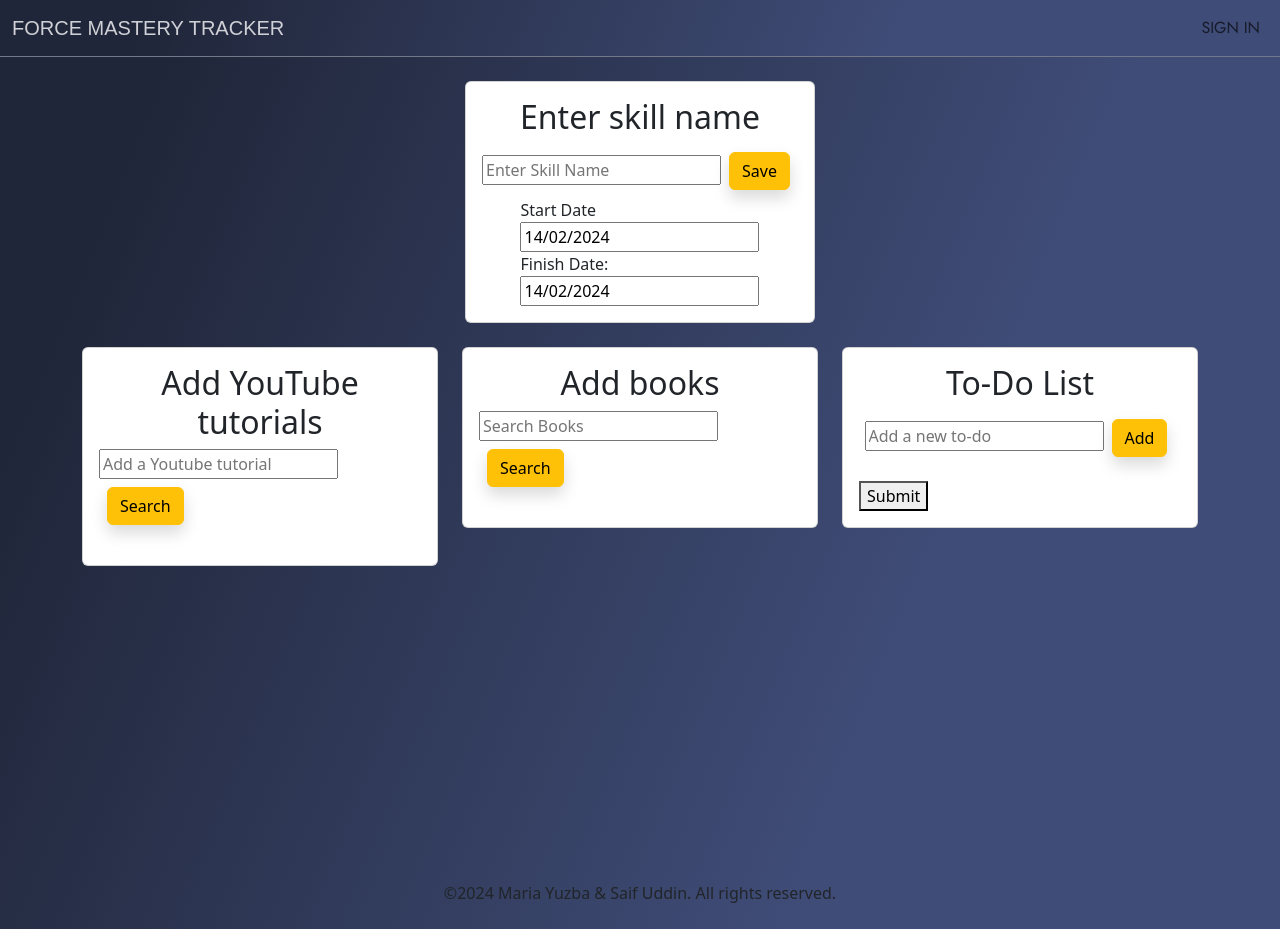
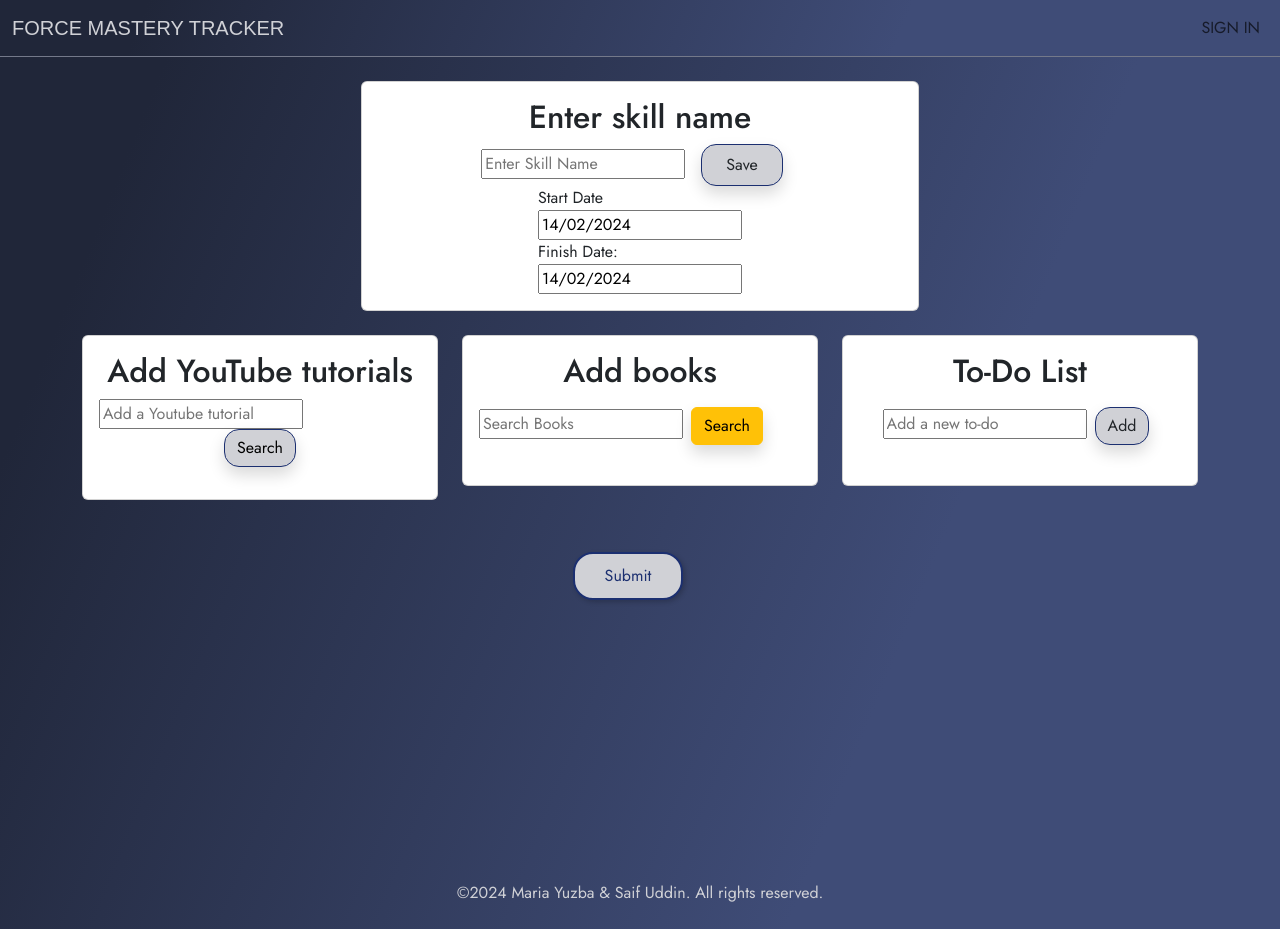
Before and after one commit to yuzbamaria/pet-adopt, a React (Vite) app: page /CreateSkill in a window 1280 px wide. Built offline with nearby package versions, Linux system fonts and the light colour scheme; a web font is replaced by a local one.

Commit message:
updated search buttons styles, footer text color, font for body

```diff
--- a/src/App.css
+++ b/src/App.css
@@ -6,7 +6,3 @@
     justify-content: space-between;
     align-items: center;
 } */
-
-body {
-    background: linear-gradient(112.1deg, rgb(32, 38, 57) 11.4%, rgb(63, 76, 119) 70.2%);
-}
--- a/src/components/Footer/index.jsx
+++ b/src/components/Footer/index.jsx
@@ -1,13 +1,4 @@
 import React from "react";
-
-// function Footer(props) {
-//     return(<footer>
-//         Footer
-//     </footer>)
-// }
-
-// export default Footer
-
 
 const currentYear = new Date().getFullYear();
 
@@ -15,7 +6,7 @@ function Footer() {
   return (
 
     <footer className="footer text-center d-flex justify-content-center align-items-center pb-2">
-      <p><span id="current-year">©</span>
+      <p className="custom-footer" style={{ color: "rgb(208, 209, 214)" }}><span id="current-year">©</span>
       {currentYear} Maria Yuzba & Saif Uddin. All rights reserved.
       </p>
     </footer>
--- a/src/components/SkillNameInput/index.jsx
+++ b/src/components/SkillNameInput/index.jsx
@@ -51,7 +51,7 @@ const SkillNameInput = () => {
                 value={skillName}
                 onChange={handleChange}
                 />
-                <button className='btn btn-warning shadow m-2 pr-3 pl-3' type="submit">Save</button>
+                <button className='btn search-btn shadow mx-3 px-4 py-2' type="submit">Save</button>
             </div>
           </form>
           {/* Display error message if input is empty */}
--- a/src/components/ToDoList/index.jsx
+++ b/src/components/ToDoList/index.jsx
@@ -84,7 +84,7 @@ function ToDoList() {
             placeholder="Add a new to-do"
             />
             {/* Button for submitting the form */}
-            <button className='btn btn-warning shadow m-2' type="submit">Add</button>
+            <button className='btn search-btn shadow m-2' type="submit">Add</button>
             {/* <button className='btn btn-warning shadow m-2' onClick={searchBooks}>Search</button> */}
         </form>
         {/* Render the list of to-do items */}
--- a/src/components/YoutubeAPIResult/index.jsx
+++ b/src/components/YoutubeAPIResult/index.jsx
@@ -87,7 +87,9 @@ function YoutubeAPI() {
           placeholder="Add a Youtube tutorial"  // Placeholder text for the input field
         />
         {/* Button triggers the 'searchVideos' function when clicked */}
-        <button className='btn btn-warning shadow m-2 ' onClick={searchVideos}>Search</button>
+        <div className='text-center'>
+          <button className='btn btn-warning search-btn shadow' onClick={searchVideos}>Search</button>
+        </div>
       </div>
       {/* List of videos */}
       <ul>
--- a/src/index.css
+++ b/src/index.css
@@ -66,3 +66,8 @@ button:focus-visible {
     background-color: #f9f9f9;
   }
 } */
+
+body {
+  background: linear-gradient(112.1deg, rgb(32, 38, 57) 11.4%, rgb(63, 76, 119) 70.2%);
+  font-family: "Jost", sans-serif !important;
+}
--- a/src/pages/CreateSkill.jsx
+++ b/src/pages/CreateSkill.jsx
@@ -11,8 +11,8 @@ function CreateSkill() {
     const navigate = useNavigate();
     return(<div>
         <div className="container d-flex align-items-center flex-column min-vh-100">
-            <div className="row">
-                <div className="col">
+            {/* <div className="row"> */}
+                <div className="col-lg-6 col-md-9 col-sm-12">
                     <div className="card skill-card skill-name">
                         <div className="card-body d-flex align-items-center flex-column">
                             <h2 className="card-title text-center">
@@ -23,7 +23,7 @@ function CreateSkill() {
                         </div>
                     </div>
                 </div>
-            </div>
+            {/* </div> */}
             <div className="row">
                 <div className="col">
                     <div className="card skill-card">
@@ -54,8 +54,13 @@ function CreateSkill() {
                                 To-Do lis
                             </h2> */}
                             <ToDoList />
-                            <button onClick={()=> navigate("/CreatedSkill")}>Submit</button>
+
                         </div>
+                    </div>
+                </div>
+                <div className="row">
+                    <div className="col text-center">
+                        <button className="mr-3 ml-3 custom-btn" onClick={()=> navigate("/CreatedSkill")}>Submit</button>
                     </div>
                 </div>
             </div>
--- a/src/pages/css/CreateSkill.css
+++ b/src/pages/css/CreateSkill.css
@@ -6,3 +6,31 @@
 .skill-name {
     min-width: 20rem;
 }
+
+.custom-btn {
+    background-color: rgb(208, 209, 214) !important;
+    color: rgb(27, 47, 112);
+    border-radius: 20px;
+    padding: 10px 30px;
+    margin-top: 40px;
+    box-shadow: 2px 2px 5px rgba(0, 0, 0, 0.2);
+    border: 2px solid rgb(27, 47, 112);
+}
+
+.custom-btn:hover {
+    background-color: rgb(27, 47, 112) !important;
+    color: rgb(208, 209, 214);
+}
+
+.search-btn {
+    background-color: rgb(208, 209, 214) !important;
+    color: rgb(27, 47, 112);
+    border-radius: 15px !important;
+    box-shadow: 2px 2px 5px rgba(0, 0, 0, 0.2);
+    border: 1px solid rgb(27, 47, 112) !important;
+}
+
+.search-btn:hover {
+    background-color: rgb(27, 47, 112) !important;
+    color: rgb(208, 209, 214) !important;
+}
```
